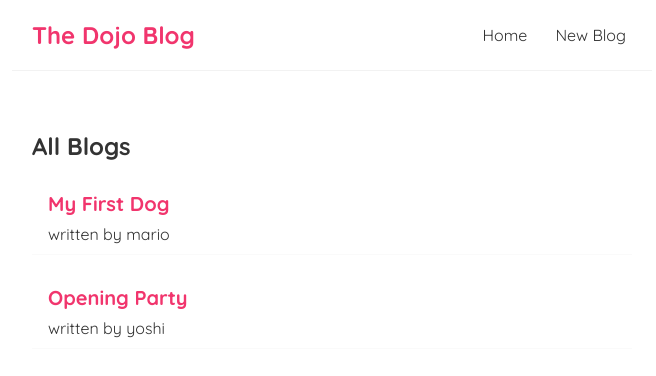
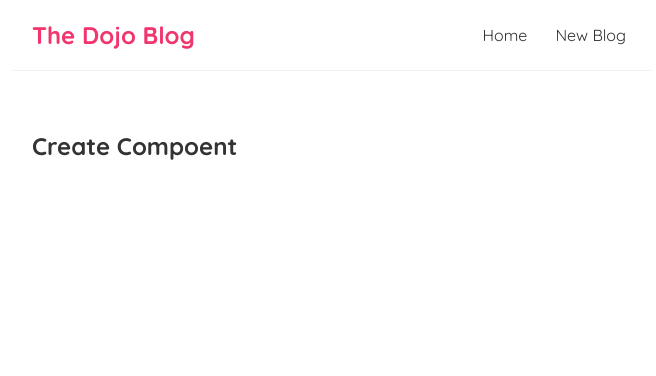
Before and after one commit to rsdevian/Four-Way-Blogs, a React (Create React App) app: page /create in a window 1280 px wide. Shown: the top 376 px of the page, without its empty margins (308-964 px from the left). Built offline with nearby package versions, Linux system fonts and the light colour scheme; data requests are answered from the project's data file.

Commit message:
AbortController

```diff
--- a/public/index.html
+++ b/public/index.html
@@ -24,7 +24,7 @@
       work correctly both with client-side routing and a non-root public URL.
       Learn how to configure a non-root public URL by running `npm run build`.
     -->
-    <title>React App</title>
+    <title>The Dojo Blog</title>
   </head>
   <body>
     <noscript>You need to enable JavaScript to run this app.</noscript>
--- a/src/App.js
+++ b/src/App.js
@@ -1,5 +1,7 @@
 import Navbar from "./Navbar";
 import Home from "./Home";
+import Create from "./Create"
+
 import { BrowserRouter as Router, Route, Switch} from 'react-router-dom';
 
 function App() {
@@ -9,8 +11,11 @@ function App() {
         <Navbar />
           <div className="content">
             <Switch>
-              <Route path="/">
-                <Home/>
+              <Route exact path="/">
+                <Home />
+              </Route>
+              <Route path="/create">
+                <Create />
               </Route>
             </Switch>
           </div>
--- /dev/null
+++ b/src/Create.js
@@ -0,0 +1,9 @@
+const Create = () => {
+    return (
+        <div className="create">
+            <h2>Create Compoent</h2>
+        </div>
+     );
+}
+
+export default Create;
--- a/src/Navbar.js
+++ b/src/Navbar.js
@@ -1,10 +1,12 @@
+import { Link } from "react-router-dom";
+
 const Navbar = () => {
     return (
         <nav className="navbar">
             <h1>The Dojo Blog</h1>
             <div className="links">
-                <a href="/">Home</a>
-                <a href="/create">New Blog</a>
+                <Link to="/">Home</Link>
+                <Link to="/create">New Blog</Link>
             </div>
         </nav>
      );
--- a/src/useFetch.js
+++ b/src/useFetch.js
@@ -6,7 +6,8 @@
     const [error, setError] = useState(null);
 
     useEffect(() => {
-        fetch(url)
+        const abortCont = new AbortController();
+        fetch(url, { signal: abortCont.signal})
         .then(res => {
             if (!res.ok) {
                 throw Error('Could not fetch data for the resource!')
@@ -17,9 +18,16 @@
             setData(data);
             setIsLoading(false)})
             .catch((error) => {
-                setError(error.message);
-                setIsLoading(false);
+                if (error.name==="AbortError")
+                {
+                    console.log("fetch Aborted");
+                }
+                else{
+                    setError(error.message);
+                    setIsLoading(false);
+                }
             })
+            return () => abortCont.abort();
     },[url]);
 
     return { data, isLoading, error};
```
